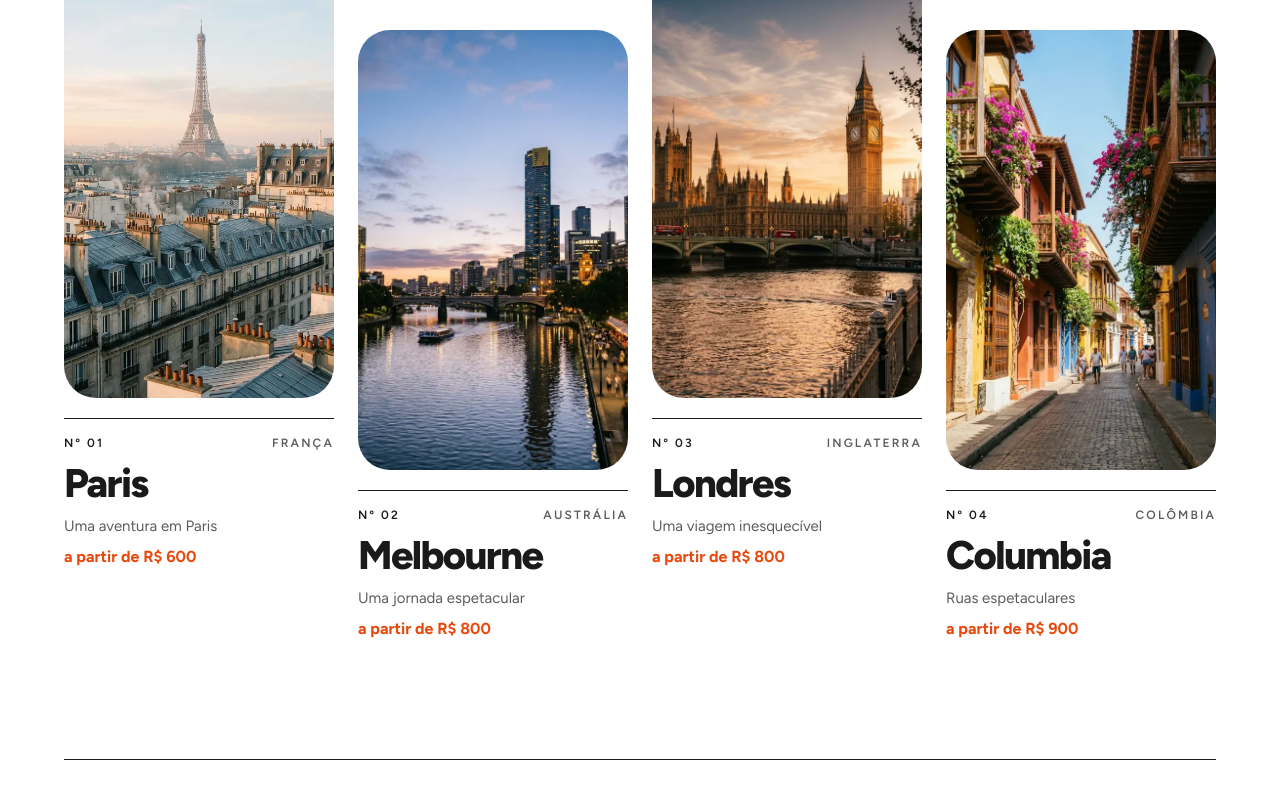
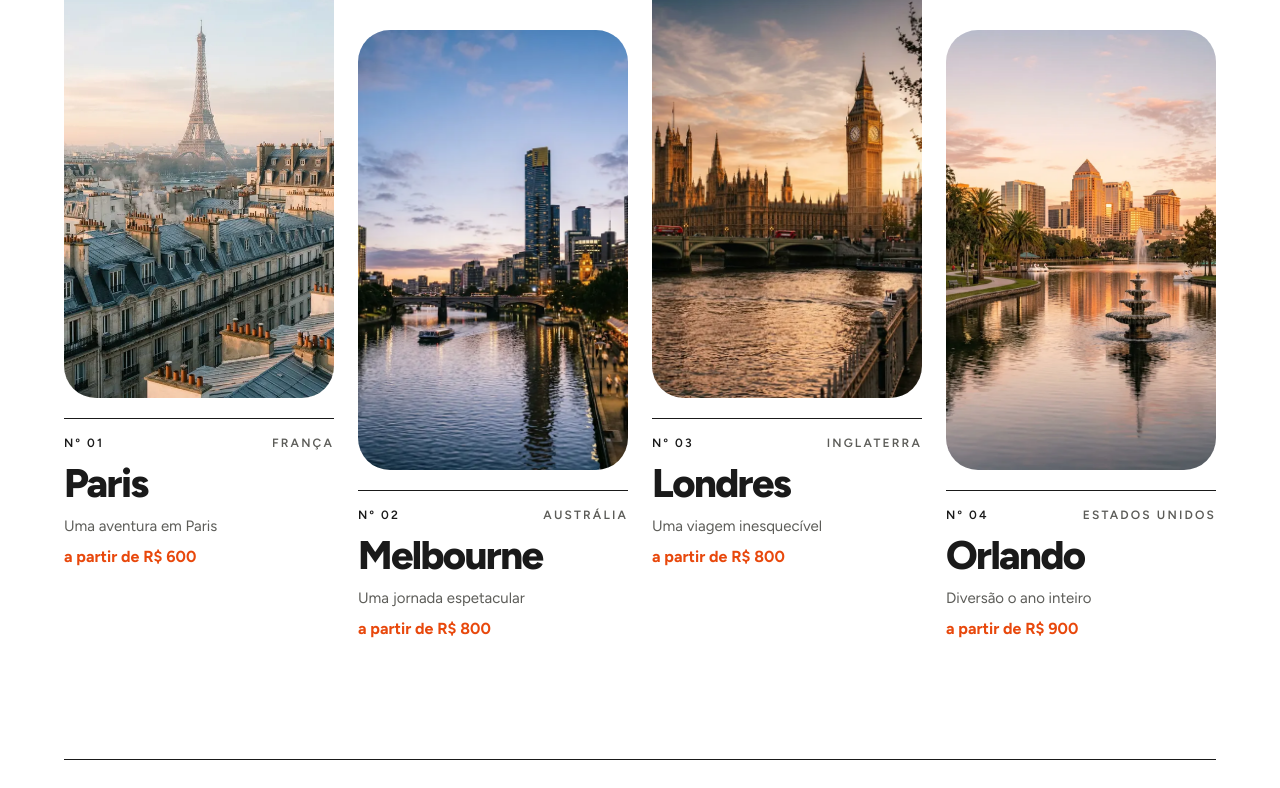
Before and after one commit to DiegoBarbosa04/travel-website, a React (Vite) app in the folder frontend/: page / in a window 1280 px wide. Shown: the part 1234-2022 px from the top of the page. Built offline with nearby package versions, Linux system fonts and the light colour scheme; no server answers.

Commit message:
feat(home): replace Columbia destination with Orlando

```diff
--- a/frontend/src/pages/Home.tsx
+++ b/frontend/src/pages/Home.tsx
@@ -9,7 +9,7 @@ import { getReviews, type PublicReview } from "@/services/review.service";
 import heroSunset from "@/assets/home/hero-sunset.webp";
 import melbourne from "@/assets/home/melbourne.webp";
 import london from "@/assets/home/london.webp";
-import columbia from "@/assets/home/columbia.webp";
+import orlando from "@/assets/home/orlando.webp";
 import paris from "@/assets/photos/paris.webp";
 import planeWing from "@/assets/photos/plane-wing.webp";
 import parisRooftops from "@/assets/photos/paris-rooftops.webp";
@@ -24,7 +24,7 @@ const destinations = [
   { city: "Paris", country: "França", description: "Uma aventura em Paris", price: 600, image: paris },
   { city: "Melbourne", country: "Austrália", description: "Uma jornada espetacular", price: 800, image: melbourne },
   { city: "Londres", country: "Inglaterra", description: "Uma viagem inesquecível", price: 800, image: london },
-  { city: "Columbia", country: "Colômbia", description: "Ruas espetaculares", price: 900, image: columbia },
+  { city: "Orlando", country: "Estados Unidos", description: "Diversão o ano inteiro", price: 900, image: orlando },
 ];
 
 const partners = [
```
Also changed, not shown: frontend/src/assets/home/columbia.webp (deleted), frontend/src/assets/home/orlando.webp (added).
